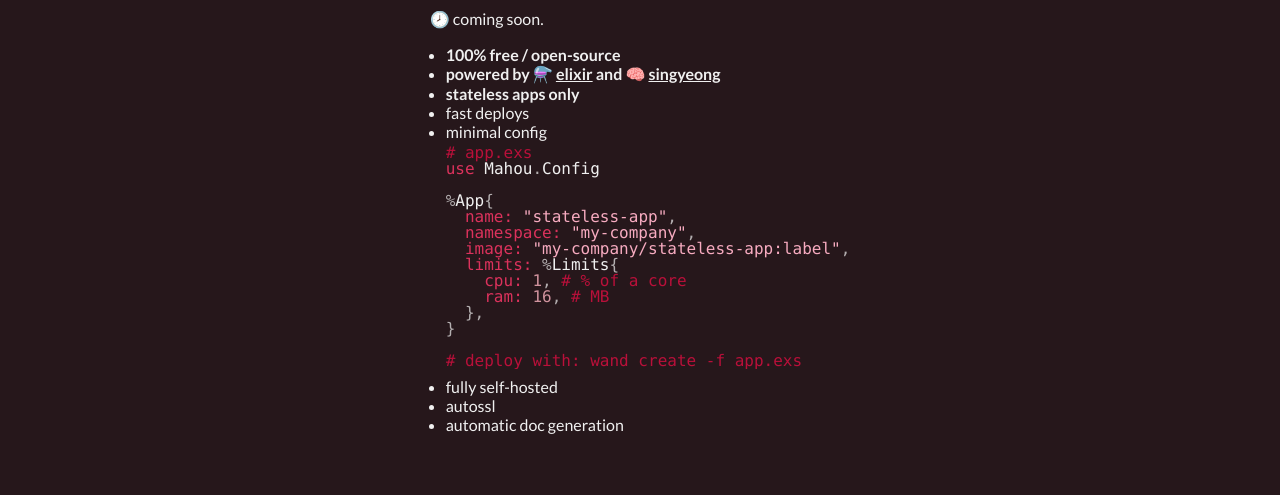
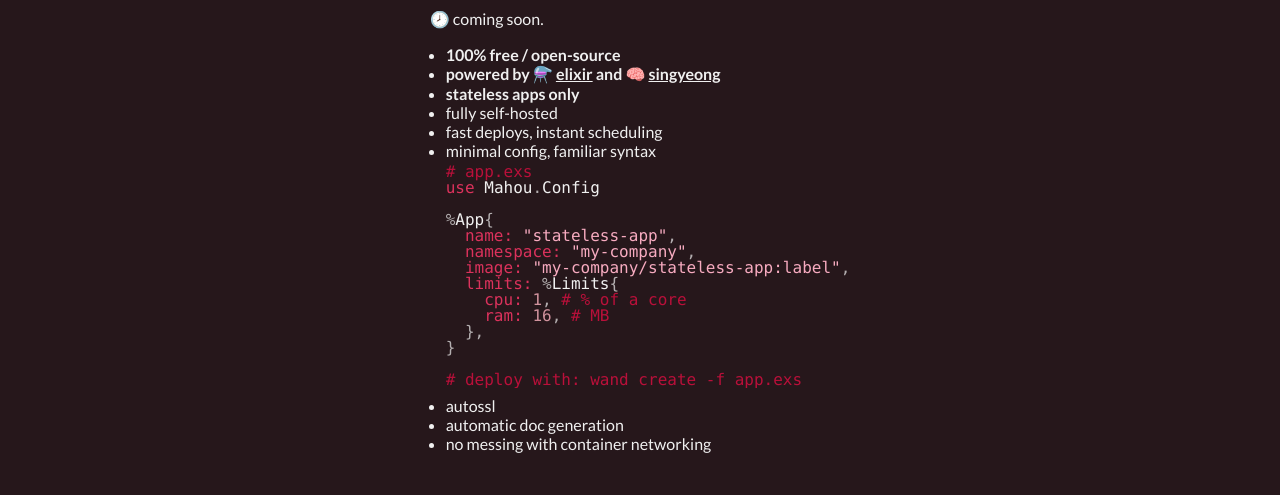
Before and after one commit to queer/mahou, a plain HTML site: page index.html in a window 1280 px wide. Shown: the part 457-952 px from the top of the page. Drawn offline with nearby package versions, Linux system fonts and the light colour scheme.

Commit message:
moar doc

```diff
--- a/index.html
+++ b/index.html
@@ -179,9 +179,10 @@
               <li><strong>100% free / open-source</strong></li>
               <li><strong>powered by ⚗️ <a href="https://elixir-lang.org/">elixir</a> and 🧠 <a href="https://singyeong.org">singyeong</a></strong></li>
               <li><strong>stateless apps only</strong></li>
-              <li>fast deploys</li>
+              <li>fully self-hosted</li>
+              <li>fast deploys, instant scheduling</li>
               <li>
-                <div>minimal config</div>
+                <div>minimal config, familiar syntax</div>
                 <pre><code class="language-elixir"># app.exs
 use Mahou.Config
 
@@ -198,9 +199,9 @@
 # deploy with: wand create -f app.exs
 </code></pre>
               </li>
-              <li>fully self-hosted</li>
               <li>autossl</li>
               <li>automatic doc generation</li>
+              <li>no messing with container networking</li>
             </ul>
           </section>
         </div>
```
